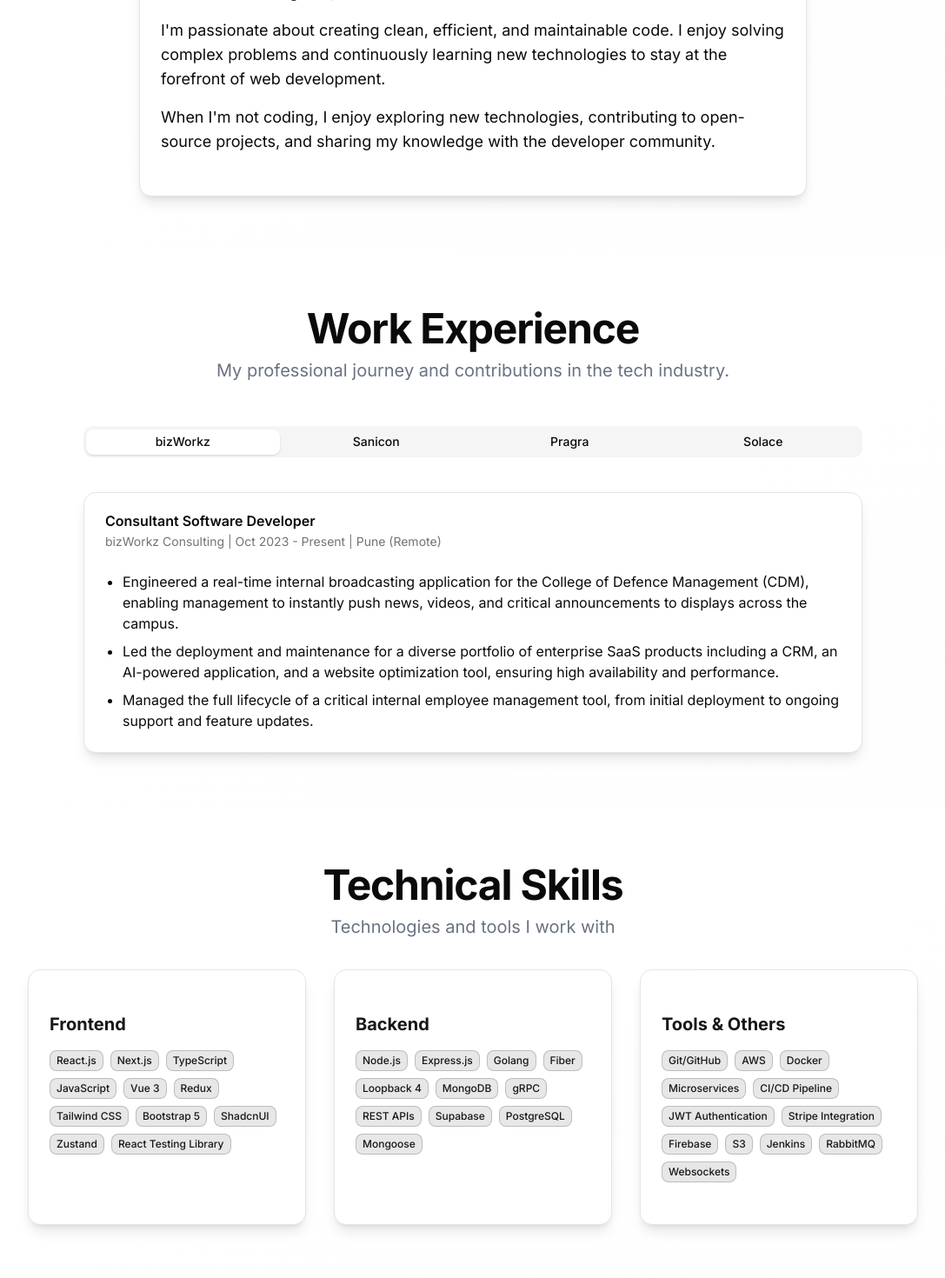
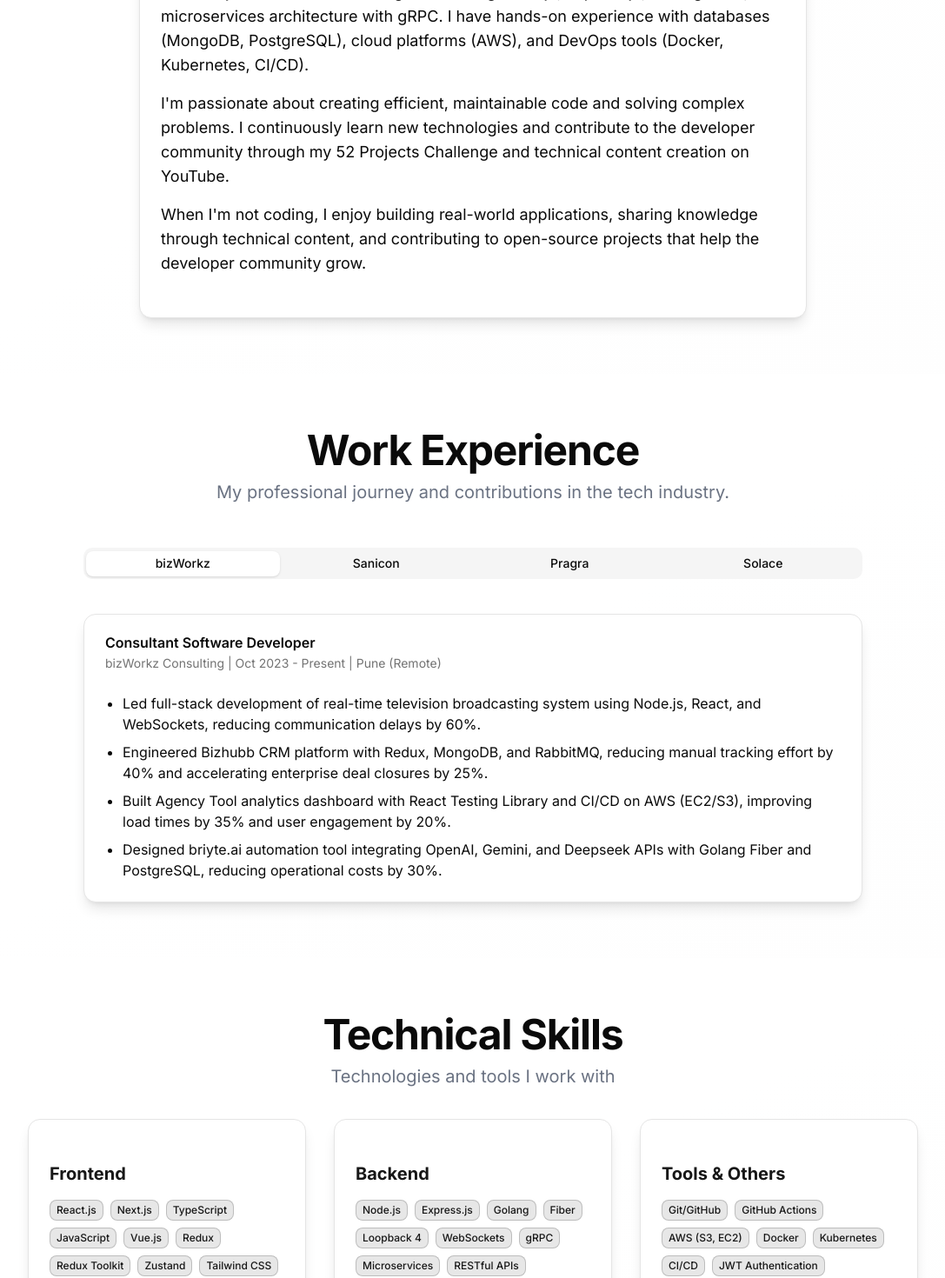
Before and after one commit to Akash-ship-it/portfolio, a Next.js app: page / in a window 1280 px wide. Shown: the part 1280-2750 px from the top of the page at 87% size, without its empty margins (96-1183 px from the left). Built offline with nearby package versions, Linux system fonts and the light colour scheme.

Commit message:
resume updated

```diff
--- a/src/components/about.tsx
+++ b/src/components/about.tsx
@@ -21,19 +21,19 @@
             <div className="absolute inset-[1px] bg-background rounded-lg" />
             <CardContent className="p-6 text-lg relative z-10">
               <p className="mb-4">
-                I&apos;m a Senior Full Stack Software Developer with extensive experience in modern web technologies. My journey in software development has equipped me with a diverse skill set spanning both frontend and backend technologies.
+                I&apos;m a Consultant Software Developer with extensive experience in full-stack development and real-time systems. My journey in software development has equipped me with a diverse skill set spanning both frontend and backend technologies, with a focus on delivering measurable business impact.
               </p>
               <p className="mb-4">
-                Currently working at bizWorkz Consulting, I specialize in building robust and scalable web applications using Next.js, React, and TypeScript. My experience includes developing complex applications from scratch, implementing RESTful APIs, and integrating third-party services.
+                Currently working at bizWorkz Consulting, I lead the development of enterprise-grade applications including real-time broadcasting systems, CRM platforms, and AI-powered automation tools. I specialize in building scalable solutions using modern technologies like React, Node.js, Golang, and cloud services on AWS.
               </p>
               <p className="mb-4">
-                I have a strong foundation in the MERN stack (MongoDB, Express.js, React, Node.js) and have expanded my expertise to include technologies like Golang, microservices architecture with gRPC, and cloud services on AWS.
+                My expertise spans the full technology stack - from frontend frameworks like React and Vue.js to backend technologies including Node.js, Express.js, Golang Fiber, and microservices architecture with gRPC. I have hands-on experience with databases (MongoDB, PostgreSQL), cloud platforms (AWS), and DevOps tools (Docker, Kubernetes, CI/CD).
               </p>
               <p className="mb-4">
-                I&apos;m passionate about creating clean, efficient, and maintainable code. I enjoy solving complex problems and continuously learning new technologies to stay at the forefront of web development.
+                I&apos;m passionate about creating efficient, maintainable code and solving complex problems. I continuously learn new technologies and contribute to the developer community through my 52 Projects Challenge and technical content creation on YouTube.
               </p>
               <p>
-                When I&apos;m not coding, I enjoy exploring new technologies, contributing to open-source projects, and sharing my knowledge with the developer community.
+                When I&apos;m not coding, I enjoy building real-world applications, sharing knowledge through technical content, and contributing to open-source projects that help the developer community grow.
               </p>
             </CardContent>
           </Card>
--- /dev/null
+++ b/src/components/certifications.tsx
@@ -0,0 +1,61 @@
+import { Card, CardContent, CardDescription, CardHeader, CardTitle } from '@/components/ui/card';
+import { Container } from '@/components/container';
+
+const Certifications = () => {
+  const certifications = [
+    {
+      title: "AlgoExpert Certified",
+      issuer: "AlgoExpert",
+      description: "Data Structures & Algorithms",
+      year: "2024",
+    },
+    {
+      title: "Modern React with Redux",
+      issuer: "Udemy",
+      description: "Complete React and Redux development course",
+      year: "2023",
+    },
+    {
+      title: "Microservices with Node.js and React.js",
+      issuer: "Udemy",
+      description: "Building scalable microservices architecture",
+      year: "2023",
+    },
+  ];
+
+  return (
+    <section className="py-12 md:py-16 bg-gradient-to-br from-background via-background to-muted/10 relative overflow-hidden" id="certifications">
+      <div className="absolute inset-0 bg-[radial-gradient(ellipse_at_bottom_right,_var(--tw-gradient-stops))] from-primary/10 via-background/80 to-background/90 -z-10" />
+      <Container>
+        <div className="flex flex-col items-center justify-center space-y-4 text-center">
+          <div className="space-y-2">
+            <h2 className="text-3xl font-bold tracking-tight sm:text-4xl md:text-5xl">Certifications</h2>
+            <p className="max-w-[700px] text-gray-500 md:text-xl/relaxed lg:text-base/relaxed xl:text-xl/relaxed dark:text-gray-400">
+              Professional certifications and continuous learning achievements
+            </p>
+          </div>
+        </div>
+        <div className="mx-auto grid max-w-4xl grid-cols-1 gap-6 md:grid-cols-2 lg:grid-cols-3 lg:gap-8 mt-8 animate-in fade-in slide-in-from-bottom duration-700">
+          {certifications.map((cert, index) => (
+            <Card key={index} className="overflow-hidden shadow-lg dark:shadow-black/30 transition-all duration-300 hover:scale-105 hover:shadow-2xl group relative">
+              {/* Gradient border effect */}
+              <div className="absolute inset-0 bg-gradient-to-r from-primary/20 via-accent/20 to-primary/20 rounded-lg p-[1px] opacity-0 group-hover:opacity-100 transition-opacity duration-300" />
+              <div className="absolute inset-[1px] bg-background rounded-lg" />
+              <CardHeader className="relative z-10">
+                <CardTitle className="text-primary text-lg">{cert.title}</CardTitle>
+                <CardDescription>
+                  {cert.issuer} • {cert.year}
+                </CardDescription>
+              </CardHeader>
+              <CardContent className="relative z-10">
+                <p className="text-sm text-muted-foreground">{cert.description}</p>
+              </CardContent>
+            </Card>
+          ))}
+        </div>
+      </Container>
+    </section>
+  );
+};
+
+export default Certifications;
--- a/src/components/experience.tsx
+++ b/src/components/experience.tsx
@@ -11,9 +11,10 @@
       period: 'Oct 2023 - Present',
       location: 'Pune (Remote)',
       description: [
-        'Engineered a real-time internal broadcasting application for the College of Defence Management (CDM), enabling management to instantly push news, videos, and critical announcements to displays across the campus.',
-        'Led the deployment and maintenance for a diverse portfolio of enterprise SaaS products including a CRM, an AI-powered application, and a website optimization tool, ensuring high availability and performance.',
-        'Managed the full lifecycle of a critical internal employee management tool, from initial deployment to ongoing support and feature updates.',
+        'Led full-stack development of real-time television broadcasting system using Node.js, React, and WebSockets, reducing communication delays by 60%.',
+        'Engineered Bizhubb CRM platform with Redux, MongoDB, and RabbitMQ, reducing manual tracking effort by 40% and accelerating enterprise deal closures by 25%.',
+        'Built Agency Tool analytics dashboard with React Testing Library and CI/CD on AWS (EC2/S3), improving load times by 35% and user engagement by 20%.',
+        'Designed briyte.ai automation tool integrating OpenAI, Gemini, and Deepseek APIs with Golang Fiber and PostgreSQL, reducing operational costs by 30%.',
       ],
     },
     {
@@ -23,9 +24,9 @@
       period: 'Feb 2023 - June 2023',
       location: 'Pune (Remote)',
       description: [
-        'Spearheaded the development of a LinkedIn-like application clone.',
-        'Major contributions in building APIs using Loopback 4.',
-        'Ensured seamless UI integration using ReactJS.',
+        'Spearheaded development of LinkedIn-like social networking platform using ReactJS and Loopback 4 APIs, supporting 500+ beta users, accelerating feature deployment by 40%.',
+        'Architected RESTful APIs with Node.js and Express.js, implementing Redis caching, reducing response latency by 50% and improving scalability for 10,000+ concurrent requests.',
+        'Designed responsive UI/UX with ReactJS and Tailwind CSS, increasing user engagement through A/B-tested optimizations.',
       ],
     },
     {
@@ -47,11 +48,11 @@
       period: 'Apr 2022 - Sep 2022',
       location: 'Pune (Remote)',
       description: [
-        'Worked on a dashboard in Reactjs, integrated APIs for profile info, image upload, used vimeo video library, showing informative videos for each product. Developed cart functionality using Reactjs and Redux toolkit.',
-        'Developed REST APIs using nodejs, express and used MongoDB as a data persistence layer.',
-        'Implemented a payment gateway flow in nodejs application using a third party library called Stripe. Integrated Twilio mobile OTP and call based authentication.',
-        'Integrated APIs using Golang, Fiber and integrated it with MongoDB for storing data. Hands-on development using microservices architecture using gRPC and leveraged unary and bidirectional approach provided by gRPC for client server communication.',
-        'Learned about ECR, EKS, ALB, code commit, code deploy, code build and code pipeline services for containerized application deployment over AWS.',
+        'Engineered ReactJS dashboard integrating RESTful APIs, AWS S3, and Vimeo video library, improving user onboarding by 45% and extending average session time by 3 minutes.',
+        'Implemented e-commerce cart functionality with Redux Toolkit, reducing cart abandonment by 30%, processing 1,000+ monthly transactions.',
+        'Designed scalable Node.js/Express.js APIs with MongoDB, handling 10x traffic increase without performance degradation.',
+        'Integrated Stripe payment gateway and Twilio OTP authentication, achieving 99.9% transaction success rate.',
+        'Built Golang Fiber microservices with gRPC, reducing inter-service communication latency by 40% and supporting 5x traffic scaling.',
       ],
     },
     {
@@ -61,8 +62,8 @@
       period: 'Feb 2022 - Sep 2022',
       location: 'Bengaluru (Remote)',
       description: [
-        'Implemented nodejs APIs for guide and tourist model. Integrated google\'s OAuth authentication, sending email after registration, forgot password and purchasing completion mail using sendgrid mail services. Worked on features like sorting, filtering, getting available guides within 10 km of radius.',
-        'For the frontend part used Reactjs, Redux toolkit, bootstrap 5, worked on features like search functionality, cart functionality, guide and tourist dashboards.',
+        'Developed Node.js APIs for guide-tourist matching platform with Google OAuth 2.0, SendGrid, and geospatial filtering, improving booking efficiency by 50%.',
+        'Built comprehensive frontend features using ReactJS, Redux Toolkit, and Bootstrap 5, increasing active users by 40%.',
       ],
     },
     {
@@ -72,7 +73,8 @@
       period: 'Dec 2021 - Apr 2022',
       location: 'Mumbai (Remote)',
       description: [
-        'Developed a gambling application using Vue 3 and used state management logic using Vuex library. Worked closely with client and backend developers. Integrated two factor OTP authentication.',
+        'Built production Vue 3 gambling application with Vuex, handling 2,000+ concurrent users, delivering MVP 2 weeks ahead of schedule.',
+        'Integrated two-factor OTP authentication, reducing unauthorized access incidents by 90%.',
       ],
     },
     {
@@ -82,9 +84,8 @@
       period: 'March 2021 - Aug 2021',
       location: 'Bengaluru (Remote)',
       description: [
-        'Developed an exam module system using React 17, designed fully responsive React components.',
-        'Implemented Authentication flow using JWTs, increased the development team\'s productivity by 95%.',
-        'Evaluated performance and feasibility for new components and optimized components to assure maximum usability, performance and scalability.',
+        'Developed exam module system using React 17 with responsive components and JWT authentication, supporting online assessments for 2,000+ students.',
+        'Optimized component performance and bundle size using Chrome DevTools and React Profiler, achieving 40% faster page loads and supporting 3x concurrent user capacity.',
       ],
     },
   ];
--- a/src/components/header.tsx
+++ b/src/components/header.tsx
@@ -14,7 +14,10 @@
     { name: 'Home', href: '/' },
     { name: 'About', href: '#about' },
     { name: 'Experience', href: '#experience' },
+    { name: 'Skills', href: '#skills' },
     { name: 'Projects', href: '#projects' },
+    { name: 'Education', href: '#education' },
+    { name: 'Certifications', href: '#certifications' },
     { name: 'Contact', href: '#contact' },
   ];
 
--- a/src/components/hero.tsx
+++ b/src/components/hero.tsx
@@ -20,7 +20,7 @@
                 Hi, I&apos;m Akash More
               </h1>
               <p className="max-w-[600px] text-gray-500 md:text-xl dark:text-gray-400">
-                Full Stack Software Developer specializing in modern web technologies
+                Consultant Software Developer specializing in full-stack development and real-time systems
               </p>
             </div>
             <div className="flex flex-col gap-2 min-[400px]:flex-row">
@@ -45,8 +45,8 @@
                 <HoverCardContent className="w-80">
                   <div className="flex justify-between space-x-4">
                     <div className="space-y-1">
-                      <h4 className="text-sm font-semibold">Full Stack Software Developer</h4>
-                      <p className="text-sm">Working on modern web applications using Next.js, React, and TypeScript.</p>
+                      <h4 className="text-sm font-semibold">Consultant Software Developer</h4>
+                      <p className="text-sm">Leading full-stack development of real-time systems and enterprise applications.</p>
                       <div className="flex items-center pt-2">
                         <span className="text-xs text-muted-foreground">Oct 2023 - Present</span>
                       </div>
--- a/src/components/projects.tsx
+++ b/src/components/projects.tsx
@@ -78,11 +78,11 @@
     {
       title: "CDM Cast",
       description:
-        "Developed, Deployed and Maintained an Internal Broadcasting Application for College of Defence Management (CDM)",
+        "Led full-stack development of real-time television broadcasting system using Node.js, React, and WebSockets, reducing communication delays by 60%",
       technologies: [
         "Next.js",
         "Node.js",
-        "Socket.io",
+        "WebSockets",
         "MongoDB",
         "JWT",
         "Tailwind CSS",
@@ -105,17 +105,18 @@
       codeLink: "#",
     },
     {
-      title: "briyte",
+      title: "briyte.ai",
       description:
-        "Deployed and maintained a SaaS AI-powered application serving daily active users in production",
+        "Designed automation tool integrating OpenAI, Gemini, and Deepseek APIs with Golang Fiber and PostgreSQL, reducing operational costs by 30%",
       technologies: [
-        "PHP",
-        "Laravel",
-        "MySQL",
+        "Golang",
+        "Fiber",
+        "PostgreSQL",
+        "OpenAI APIs",
+        "Gemini API",
+        "Deepseek API",
         "AWS",
         "Docker",
-        "Git",
-        "CI/CD",
       ],
       demoLink: "http://briyte.ai/",
       codeLink: "#",
@@ -123,11 +124,11 @@
     {
       title: "bizworkz Employee Management System",
       description:
-        "Developed, Deployed and Maintained an internal Employee Management System",
+        "Developed, Deployed and Maintained an internal Employee Management System with real-time features",
       technologies: [
         "Next.js",
         "Node.js",
-        "Socket.io",
+        "WebSockets",
         "MongoDB",
         "JWT",
         "Tailwind CSS",
@@ -136,15 +137,16 @@
       demoLink: "https://bizworkz.me/",
     },
     {
-      title: "bizhubb",
-      description: "Deployed, Maintained and Optimized a CRM for a startup",
+      title: "Bizhubb CRM",
+      description: "Engineered CRM platform with Redux, MongoDB, and RabbitMQ, reducing manual tracking effort by 40% and accelerating enterprise deal closures by 25%",
       technologies: [
-        "PHP",
-        "Laravel",
-        "MySQL",
+        "React",
+        "Redux",
+        "MongoDB",
+        "RabbitMQ",
+        "Node.js",
         "AWS",
         "Docker",
-        "Git",
         "CI/CD",
       ],
       demoLink: "https://bizhubb.io/",
--- a/src/components/skills.tsx
+++ b/src/components/skills.tsx
@@ -10,12 +10,13 @@
         "Next.js",
         "TypeScript",
         "JavaScript",
-        "Vue 3",
+        "Vue.js",
         "Redux",
+        "Redux Toolkit",
+        "Zustand",
         "Tailwind CSS",
-        "Bootstrap 5",
+        "Bootstrap",
         "ShadcnUI",
-        "Zustand",
         "React Testing Library",
       ],
     },
@@ -27,29 +28,31 @@
         "Golang",
         "Fiber",
         "Loopback 4",
+        "WebSockets",
+        "gRPC",
+        "Microservices",
+        "RESTful APIs",
         "MongoDB",
-        "gRPC",
-        "REST APIs",
+        "PostgreSQL",
         "Supabase",
-        "PostgreSQL",
-        "Mongoose",
+        "Firebase",
       ],
     },
     {
       category: "Tools & Others",
       skills: [
         "Git/GitHub",
-        "AWS",
+        "GitHub Actions",
+        "AWS (S3, EC2)",
         "Docker",
-        "Microservices",
-        "CI/CD Pipeline",
+        "Kubernetes",
+        "CI/CD",
         "JWT Authentication",
         "Stripe Integration",
-        "Firebase",
-        "S3",
-        "Jenkins",
         "RabbitMQ",
-        "Websockets",
+        "HuggingFace",
+        "OpenAI APIs",
+        "Redis",
       ],
     },
   ];
```
Also changed, not shown: src/app/page.tsx (+8 -0 lines), src/components/education.tsx (added, +54 -0 lines).
